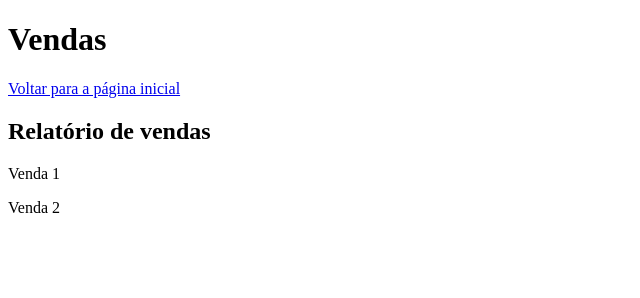
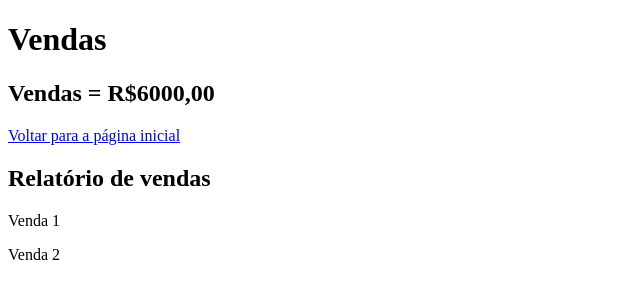
Before and after one commit to BrenoNogueiraIBM/site-de-vendas-dummy, a plain HTML site: page vendas.html in a window 1280 px wide. Shown: the whole page, without its empty margins (0-640 px from the left). Drawn offline with Linux system fonts and the light colour scheme.

Commit message:
Update vendas.html

```diff
--- a/vendas.html
+++ b/vendas.html
@@ -8,6 +8,7 @@
 </head>
 <body>
     <h1>Vendas</h1>
+    <h2>Vendas = R$6000,00</h2>
     <a href="index.html">Voltar para a página inicial</a>
     <h2>Relatório de vendas</h2>
     <p>Venda 1</p>
```
